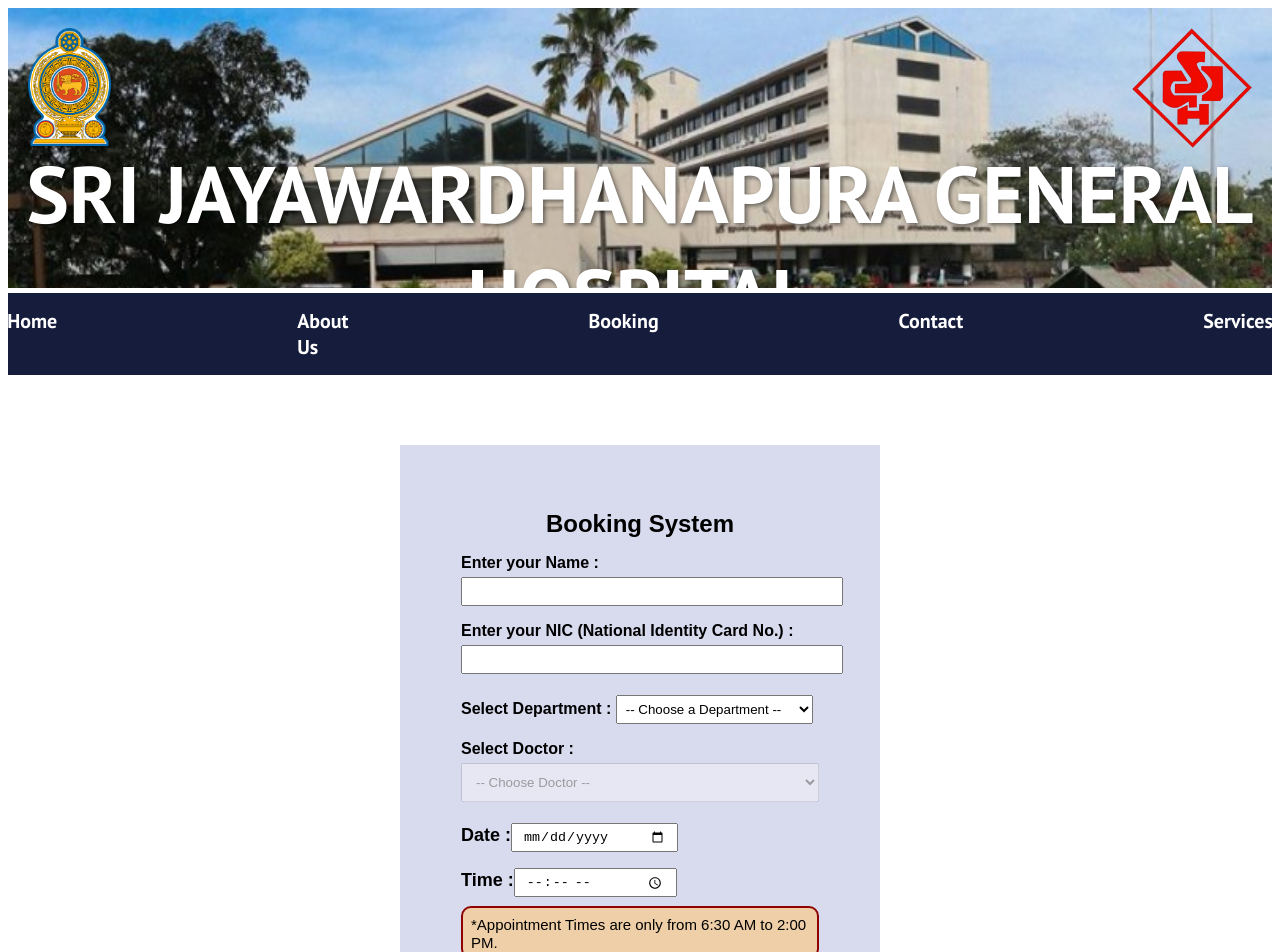
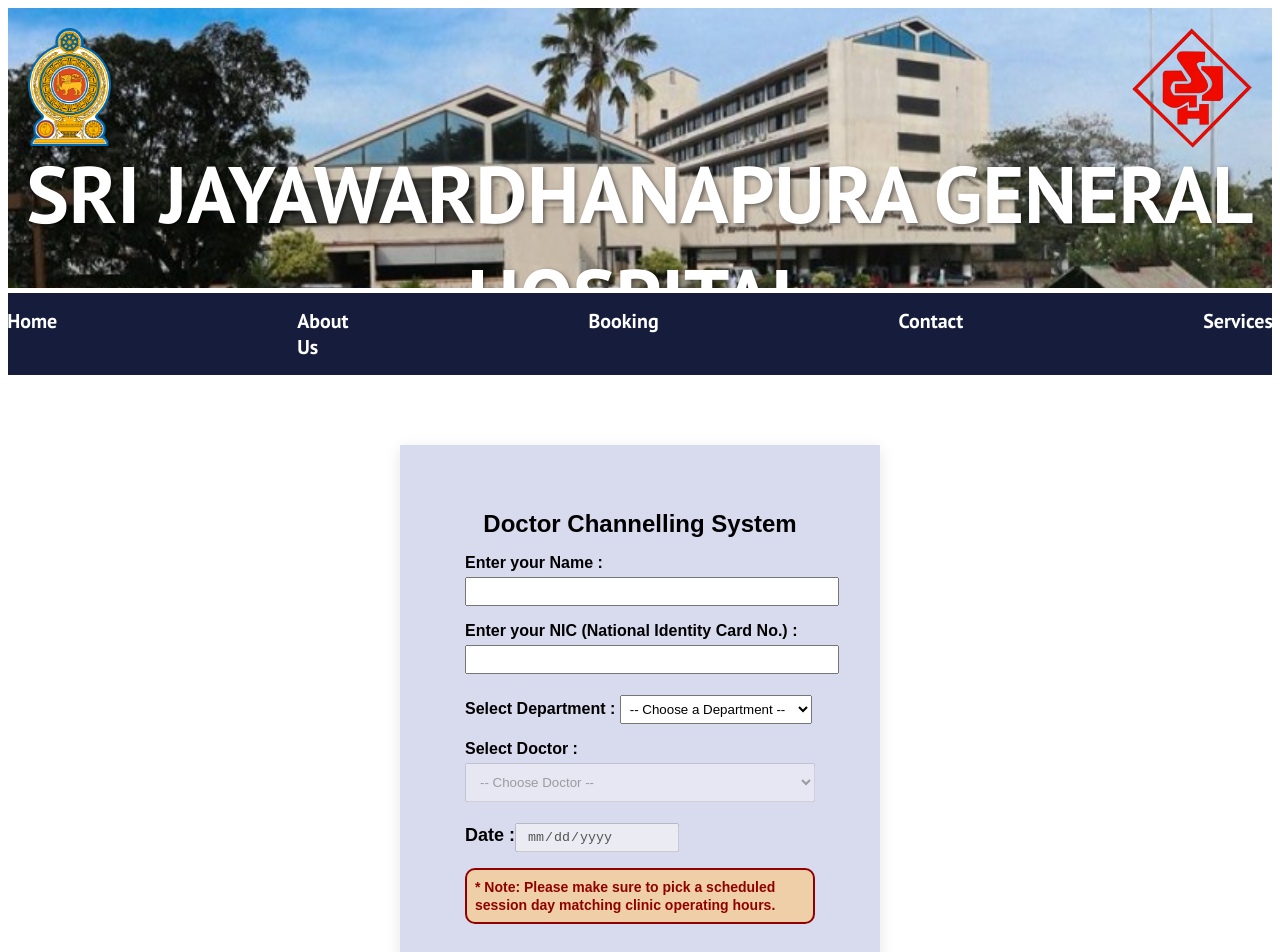
Before and after one commit to lordandsaviour20/my-hospital-system, a React (Create React App) app in the folder client/: page /booking in a window 1280 px wide. Shown: the top 952 px of the page. Built offline with nearby package versions, Linux system fonts and the light colour scheme; a web font is replaced by a local one.

Commit message:
Booking System -> Doctor Channelling system // name change + Token system for patients + Time slot system

```diff
--- a/client/src/index.css
+++ b/client/src/index.css
@@ -55,14 +55,18 @@
   }
 
 .bookingBox{
-     height:500px;
      width:350px;
+     min-height:500px;
+     height:auto;
      margin: 70px auto;
      display: grid;
      justify-content: center;
      background-color:hsl(235, 40%, 89%);
      padding: 65px;
      font-family: Arial;
+     box-shadow: 0 4px 15px rgba(0,0,0,0.1); /* Optional: makes it look clean */
+     overflow: hidden;           /* Ensures inner elements stay contained smoothly */
+     transition: all 0.3s ease;  /* Smoothly animates the box expanding */
 }
 
 .navbar {
--- a/client/src/pages/Booking.jsx
+++ b/client/src/pages/Booking.jsx
@@ -14,8 +14,34 @@
   PulmonaryMedicine:["Dr. Geethal Perera","Dr. M. S. G. Perera "],
   Rheumatology:["Dr. Kaleel Cassim"],
   Gastroenterology:["Dr. J. V. Sanjeewa Aryasingha","Dr. Amal Priyantha"]
+};
 
+const departmentSchedules = {
+  Cardiology: [1, 3],       // Mondays (1) and Wednesdays (3)
+  Neurology: [2, 4],        // Tuesdays (2) and Thursdays (4)
+  Pediatrics: [1, 5],       // Mondays (1) and Fridays (5)
+  GeneralSurgery: [3, 5],   // Wednesdays (3) and Fridays (5)
+  Urology:[1],              // Mondays (1)
+  Oncology:[2],             // Tuesdays (2)
+  Gynocology:[2,4],         // Tuesdays (2) and Thursdays (4)
+  Dermatology:[3],          // Wednesdays (3)
+  InfectiousDiseases:[1, 2, 3, 4, 5],  //// Monday to Friday
+  PulmonaryMedicine:[3,5],  // Wednesdays (3) and Fridays (5)
+  Rheumatology:[4],         // Thursdays (4)
+  Gastroenterology:[5],     // Fridays (5)
+  // Default fallback if a department isn't explicitly listed above:
+  Default: [1, 2, 3, 4, 5]  // Monday to Friday
 };
+
+const timeSlots = [
+  { id: 'A', label: '6:30 a.m. - 8:00 a.m.' },
+  { id: 'B', label: '8:00 a.m. - 9:30 a.m.' },
+  { id: 'C', label: '9:30 a.m. - 11:00 a.m.' },
+  { id: 'E', label: '11:00 a.m. - 12:30 p.m.' },
+  { id: 'F', label: '1:00 p.m. - 03:30 p.m.' },
+  { id: 'G', label: '03:30 p.m. - 05:00 p.m.' },
+  { id: 'H', label: '05:00 p.m. - 06:30 p.m.' }
+];
 
 function Booking() {
     const [formData, setFormData] = useState({
@@ -24,19 +50,14 @@
       department:'',
       doctorName: '',
       appointmentDate: '',
-      appointmentTime: ''
+      timeSlot: ''
     });
 
-    // Helper to handle Department change
-  const handleDepartmentChange = (dept) => {
-    setFormData({
-      ...formData,
-      department: dept,
-      doctorName: '' // Reset doctor when department changes
-    });
-  }
+  const [selectedSlot, setSelectedSlot] = useState(''); // Tracks active UI slot selection
+  const [tokenNumber, setTokenNumber] = useState('');    // To hold the combined token string (e.g., 10A)
   const [qrCode, setQrCode] = useState('');
   const [isBooked, setIsBooked] = useState(false)
+
 
   const getTomorrowDate = () => {
     const tomorrow = new Date();
@@ -44,21 +65,46 @@
     return tomorrow.toISOString().split('T')[0];
   };
 
+    const handleDateChange = (dateString) => {
+    if (!dateString) return;
+
+    const chosenDate = new Date(dateString);
+    const dayOfWeek = chosenDate.getDay(); // 0 = Sunday, 1 = Monday, ..., 6 = Saturday
+
+    // Remove blank spaces to correctly match dynamic object keys
+    const deptKey = formData.department.replace(/\s+/g, '');
+    const allowedDays = departmentSchedules[deptKey] || departmentSchedules.Default;
+
+    if (!allowedDays.includes(dayOfWeek)) {
+      alert(`This department only operates on designated clinic days. Please choose an available clinic day.`);
+      setFormData({ ...formData, appointmentDate: '', timeSlot: '' });
+      setSelectedSlot('');
+      return;
+    }
+
+    setFormData({ ...formData, appointmentDate: dateString, timeSlot: '' });
+    setSelectedSlot(''); // Reset selected slots when date switches
+  };
+
+    // Helper to handle Department change
+  const handleDepartmentChange = (dept) => {
+    setFormData({
+      ...formData,
+      department: dept,
+      doctorName: '',
+      appointmentDate: '',
+      timeSlot: ''
+    });
+    setSelectedSlot('');
+  };
 
   const handleBook = async (e) => {
     e.preventDefault();
 
-      const [hours, minutes] = formData.appointmentTime.split(':').map(Number);
-      const totalMinutes = hours * 60 + minutes;
-
-      const minLimit = 6 * 60 + 30; // 6:30 AM = 390 minutes
-      const maxLimit = 14 * 60;     // 2:00 PM = 840 minutes
-
-      if (totalMinutes < minLimit || totalMinutes > maxLimit) {
-        alert("Appointments are only available between 6:30 AM and 2:00 PM.");
-        return; // Stop the booking process
+    if (!formData.timeSlot) {
+      alert("Please choose an available appointment time slot to continue.");
+      return;
     }
-
       try {
         const response = await fetch('http://localhost:5000/api/book', {
           method: 'POST',
@@ -70,6 +116,7 @@
         if (response.ok) {
           //  Save the QR code received from the server
           setQrCode(data.qrCode);
+          setTokenNumber(data.tokenNumber);
           setIsBooked(true);
           alert("Booking successful! Scan your QR code below.");
         } else {
@@ -80,11 +127,9 @@
         }
       };
 
-
-
     return (
         <div class="bookingBox">
-        <h2 style={{marginTop:'0px',marginBottom:'0px',textAlign:'center'}}>Booking System</h2>
+        <h2 style={{marginTop:'0px',marginBottom:'0px',textAlign:'center'}}>Doctor Channelling System</h2>
 
        {!isBooked ? (
           <form onSubmit={handleBook}>
@@ -144,32 +189,58 @@
 
           <div>
             <p><b style={{textAlign:'center',fontSize:'18px'}}>Date :</b>
-              <input type="date"
+              <input
+                type="date"
                 name="appointmentDate"
                 value={formData.appointmentDate}
                 style={{ height:'5px', width:'40%',padding:'10px',marginTop:'5px'}}
-              onChange={(e) => setFormData({...formData, appointmentDate: e.target.value})}
-              min={getTomorrowDate()} // This disables today and all past dates
-              required/></p>
+                disabled={!formData.department}
+                onChange={(e) => handleDateChange(e.target.value)}
+                min={getTomorrowDate()}
+                required
+              />
+            </p>
           </div>
 
-           <div>
-           <b style={{textAlign:'center',fontSize:'18px'}}>Time :</b>
-            <input type="time"
-            name="appointmentTime"
-            value={formData.appointmentTime}
-            style={{ height:'5px', width:'39%',padding:'10px 10px 10px',marginTop:'0'}}
-            onChange={(e) => setFormData({...formData, appointmentTime: e.target.value})}
-            min="06:30"
-            max="14:00"
-            required/>
+          {/* Dynamic Interactive Time Slot Section */}
+           {formData.appointmentDate && (
+            <div style={{ marginTop: '20px', marginBottom: '20px' }}>
+              <b style={{ fontSize: '18px' }}>Available Time Slots :</b>
+              <div style={{ display: 'grid', gridTemplateColumns: 'repeat(2, 1fr)', gap: '10px', marginTop: '10px' }}>
+                {timeSlots.map((slot) => (
+                  <button
+                    key={slot.id}
+                    type="button"
+                    onClick={() => {
+                      setSelectedSlot(slot.id);
+                      setFormData({ ...formData, timeSlot: slot.id });
+                    }}
+                    style={{
+                      padding: '15px',
+                      backgroundColor: selectedSlot === slot.id ? '#007bff' : '#f8f9fa',
+                      color: selectedSlot === slot.id ? 'white' : 'black',
+                      border: '1px solid #ced4da',
+                      borderRadius: '5px',
+                      cursor: 'pointer',
+                      textAlign: 'center',
+                      fontWeight: selectedSlot === slot.id ? 'bold' : 'normal',
+                      transition: 'all 0.2s ease'
+                    }}
+                  >
+                    Slot {slot.id} ({slot.label})
+                  </button>
+                ))}
+              </div>
+            </div>
+          )}
+
+          <div style={{height:'auto',width:'auto',backgroundColor:'#eecfa7',border: '2px solid #910000', borderRadius: '10px',padding:'8px', marginTop:'15px'}}>
+            <label style={{fontSize:'14px', fontWeight:'bold', color:'#910000'}}>
+              * Note: Please make sure to pick a scheduled session day matching clinic operating hours.
+            </label>
           </div>
 
-           <div style={{height:'33px',width:'338px',backgroundColor:'#eecfa7',border: '2px solid #910000', borderRadius: '10px',padding:'8px', marginTop:'9px'}}>
-              <label style={{marginTop:'15px',fontSize:'15px'}}> *Appointment Times are only from 6:30 AM to 2:00 PM.</label>
-            </div>
-
-           <div style={{display:'flex',justifyContent:'center', maxWidth:'auto', height:'60px',marginTop:'30px'}}>
+          <div style={{display:'flex',justifyContent:'center',maxWidth:'auto', height:'60px',marginTop:'30px'}}>
             <button type="submit"
               style={{padding: '20px', background: '#007bff', color: 'white', border: 'none', borderRadius: '5px', cursor: 'pointer',fontSize:'16px'}}>
               <b>CONFIRM BOOKING</b>
@@ -180,28 +251,30 @@
         //  This part shows ONLY after the user clicks confirm
         <div style={{textAlign: 'center', padding: '20px'}}>
           <h3 style={{color: '#28a745'}}>✅ Booking Confirmed!</h3>
-          <p>Please save this QR code and show it at the hospital reception.</p>
 
-          {/* Display the QR Code image */}
-          <div style={{margin: '20px 0', border: '2px dashed #007bff', padding: '8px', display: 'inline-block'}}>
+          <div style={{ margin: '20px 0', padding: '15px', backgroundColor: '#e2f0d9', border: '2px solid #28a745', borderRadius: '10px', display: 'inline-block', minWidth: '180px' }}>
+            <span style={{ fontSize: '15px', color: '#555', fontWeight: 'bold' }}>Your Queue Token Number</span>
+            <h1 style={{ fontSize: '54px', color: '#28a745', margin: '5px 0', letterSpacing: '2px' }}>{tokenNumber}</h1>
+          </div>
+
+          <p style={{color: '#555'}}>Please save this QR code and token layout to present at reception.</p>
+
+          <div style={{margin: '15px 0', border: '2px dashed #007bff', padding: '8px', display: 'inline-block'}}>
             <img src={qrCode} alt="Appointment QR Code" style={{width: '200px'}} />
           </div>
 
-          <div>
-            <b style={{marginTop:'0px'}}>
-            <strong>Patient:</strong> {formData.patientName}
-            </b>
+          <div style={{fontSize: '16px', marginTop: '10px', textAlign:'left', display:'inline-block'}}>
+            <p><strong>Patient:</strong> {formData.patientName}</p>
+            <p><strong>NIC:</strong> {formData.patientNIC}</p>
+            <p><strong>Doctor:</strong> {formData.doctorName}</p>
+            <p><strong>Date:</strong> {formData.appointmentDate}</p>
+            <p><strong>Selected Slot:</strong> Slot {formData.timeSlot}</p>
           </div>
-
-          <div>
-            <b style={{marginBottom:'0px'}}>
-            <strong>Doctor:</strong> {formData.doctorName}
-            </b>
-          </div>
+          <br/>
 
           <button
             onClick={() => window.location.reload()}
-            style={{marginTop: '40px', padding: '10px', cursor: 'pointer'}}>
+            style={{marginTop: '30px', padding: '12px 24px', background: '#6c757d', color: 'white', border: 'none', borderRadius: '5px', cursor: 'pointer', fontWeight: 'bold'}}>
             Make Another Booking
           </button>
         </div>
```
Also changed, not shown: 2 other files (tests, documents, lock files or other folders). Lines whose indentation alone changed are shown as unchanged.
